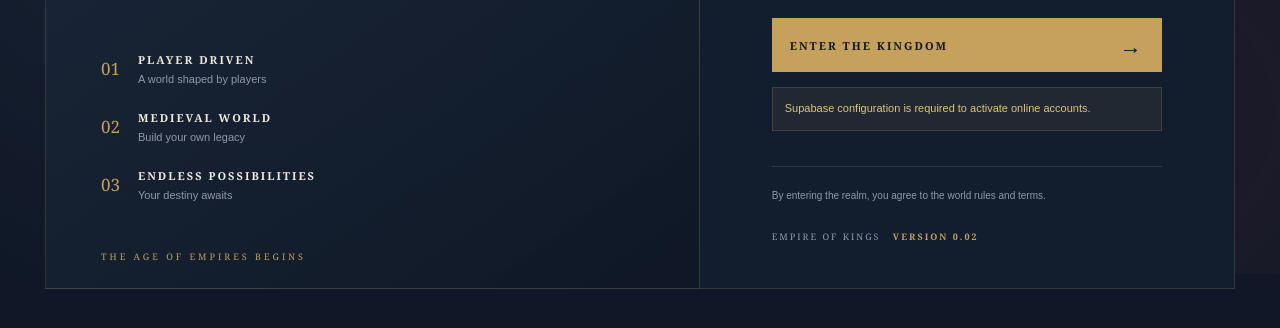
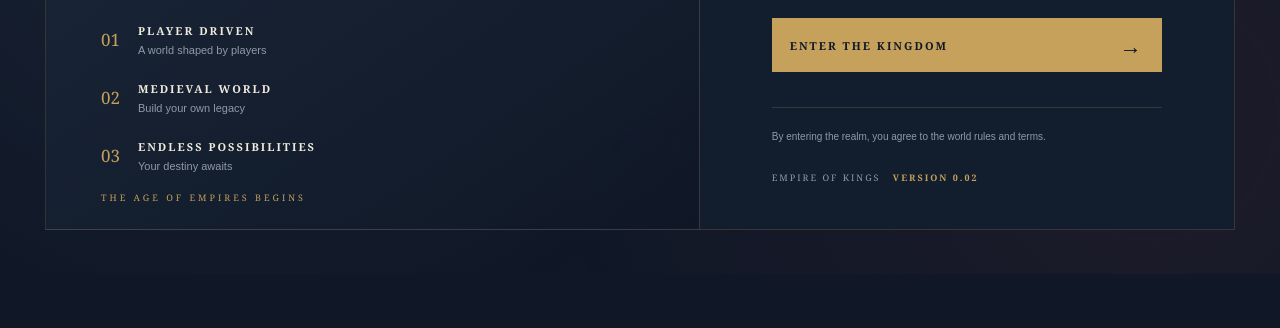
Before and after one commit to dhiaganteng1234567-netizen/empire-of-kings, a plain HTML site: page index.html in a window 1280 px wide. Shown: the part 526-854 px from the top of the page. After the commit the page ends 801 px from the top, so only its background shows below. Drawn offline with nearby package versions, Linux system fonts and the light colour scheme.

Commit message:
Update index.html

```diff
--- a/index.html
+++ b/index.html
@@ -399,15 +399,6 @@ class="primary-button">
 
 <div id="messageBox"
 class="message-box hidden">
-
-</div>
-
-
-<div id="setupNotice"
-class="setup-notice">
-
-Supabase configuration is required
-to activate online accounts.
 
 </div>
 
@@ -977,7 +968,7 @@ No notifications.
 
 <!-- GAME JAVASCRIPT -->
 
-<script src="https://cdn.jsdelivr.net/npm/@supabase/supabase-js@2"></script>
+
 
 <script src="js/config.js"></script>
 
@@ -986,4 +977,4 @@ No notifications.
 
 </body>
 
-  </html>
+     </html>
```
